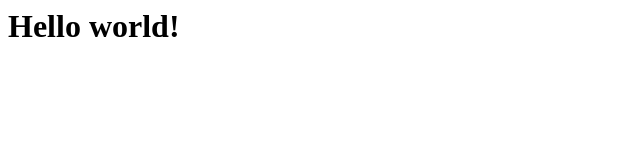
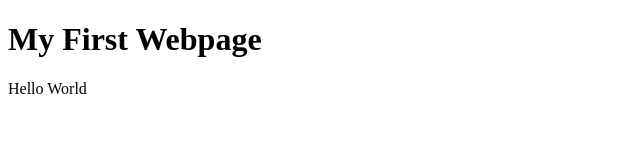
Before and after one commit to radinan/Modern-HTML-CSS-from-the-beginning, a plain HTML site: page Website/index.html in a window 1280 px wide. Shown: the whole page, without its empty margins (0-640 px from the left). Drawn offline with Linux system fonts and the light colour scheme.

Commit message:
document strucutre

```diff
--- a/Website/index.html
+++ b/Website/index.html
@@ -1 +1,11 @@
-<h1>Hello world!</h1>
+<!DOCTYPE html>
+<html>
+    <head>
+        <title>My First Webpage</title>
+    </head>
+    <body>
+        <!-- comments are still displayed in inspect -->
+        <h1>My First Webpage</h1>
+        <p>Hello World</p>
+    </body>
+</html>
```
Also changed, not shown: 1 other file.
